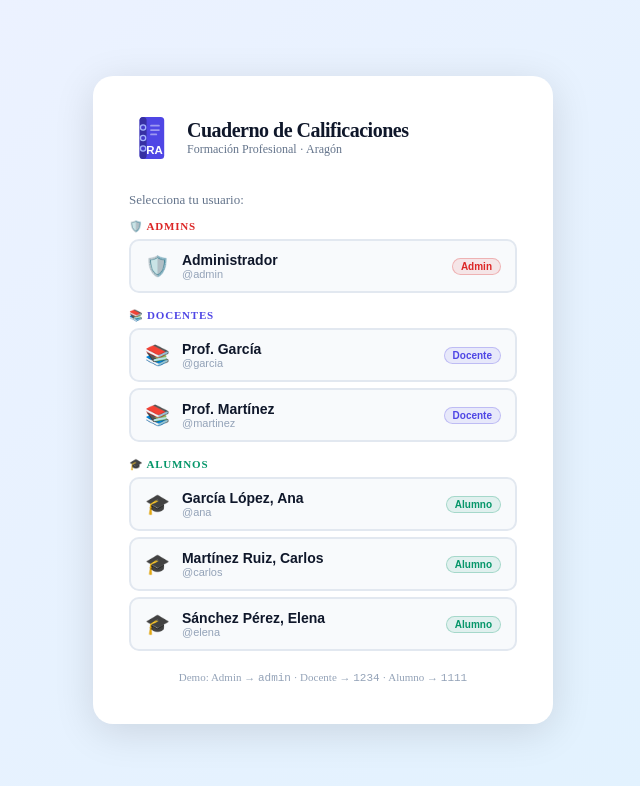
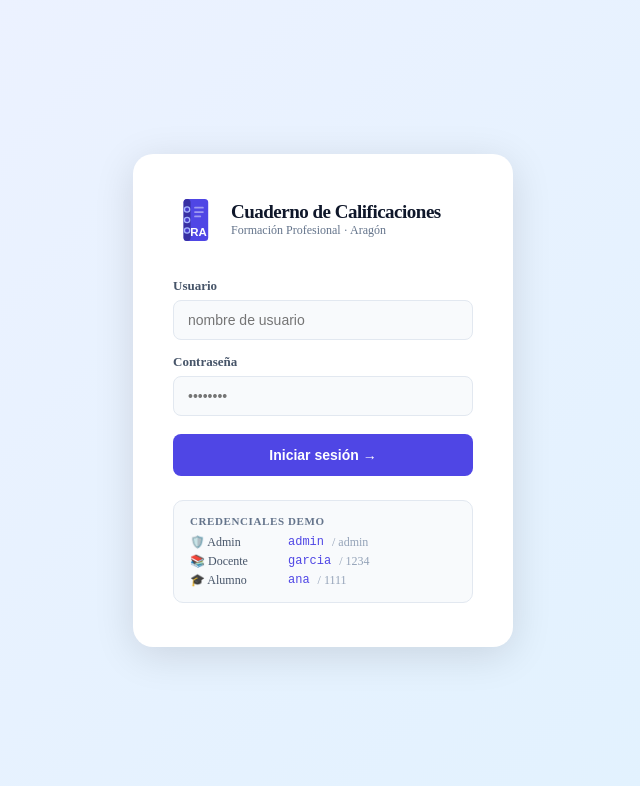
Before and after one commit to luisjsolsona/Calificaciones-RA, a React (Vite) app: page / in a window 1280 px wide. Shown: the top 786 px of the page, without its empty margins (317-957 px from the left). Built offline with nearby package versions, Linux system fonts and the light colour scheme.

Commit message:
fix: login con usuario/contraseña en texto libre, sin lista de usuarios

```diff
--- a/src/Login.jsx
+++ b/src/Login.jsx
@@ -1,11 +1,10 @@
 import { useState } from "react";
-import { ROLES } from "./store.js";
 
-function NotebookIcon({ size = 40 }) {
+function NotebookIcon({ size = 44 }) {
   return (
     <svg width={size} height={size} viewBox="0 0 40 50" fill="none" style={{ flexShrink:0 }}>
       <rect x="7" y="1" width="28" height="48" rx="4" fill="#4f46e5"/>
-      <rect x="7" y="1" width="8" height="48" rx="4" fill="#3730a3"/>
+      <rect x="7" y="1" width="8"  height="48" rx="4" fill="#3730a3"/>
       <circle cx="11" cy="13" r="3" fill="#4338ca" stroke="#a5b4fc" strokeWidth="1.5"/>
       <circle cx="11" cy="25" r="3" fill="#4338ca" stroke="#a5b4fc" strokeWidth="1.5"/>
       <circle cx="11" cy="37" r="3" fill="#4338ca" stroke="#a5b4fc" strokeWidth="1.5"/>
@@ -18,105 +17,95 @@ function NotebookIcon({ size = 40 }) {
 }
 
 export default function Login({ users, onLogin }) {
-  const [selectedId, setSelectedId] = useState(null);
-  const [password,   setPassword]   = useState("");
-  const [error,      setError]       = useState("");
-
-  const selectedUser = users.find(u => u.id === selectedId);
-
-  function select(id) { setSelectedId(id); setPassword(""); setError(""); }
+  const [usuario,  setUsuario]  = useState("");
+  const [password, setPassword] = useState("");
+  const [error,    setError]    = useState("");
 
   function handleLogin() {
-    if (!selectedUser) return;
-    if (selectedUser.password !== password) { setError("Contraseña incorrecta"); return; }
-    onLogin(selectedUser.id);
+    const user = users.find(u => u.usuario === usuario.trim());
+    if (!user || user.password !== password) {
+      setError("Usuario o contraseña incorrectos");
+      return;
+    }
+    onLogin(user.id);
   }
 
-  // Agrupar por rol para mostrar ordenados
-  const byRole = ["admin","docente","alumno"].map(role => ({
-    role,
-    users: users.filter(u => u.role === role),
-  })).filter(g => g.users.length > 0);
+  const IS = {
+    width:"100%", border:"1px solid #e2e8f0", borderRadius:8, padding:"11px 14px",
+    fontSize:14, outline:"none", boxSizing:"border-box", color:"#0f172a",
+    background:"#f8fafc",
+  };
 
   return (
     <div style={{ minHeight:"100vh", background:"linear-gradient(135deg,#eef2ff 0%,#e0f2fe 100%)", display:"flex", alignItems:"center", justifyContent:"center", padding:16 }}>
-      <div style={{ background:"#ffffff", borderRadius:20, padding:"40px 36px", width:"100%", maxWidth:460, boxShadow:"0 8px 40px rgba(0,0,0,0.12)" }}>
+      <div style={{ background:"#ffffff", borderRadius:20, padding:"44px 40px", width:"100%", maxWidth:380, boxShadow:"0 8px 40px rgba(0,0,0,0.12)" }}>
 
         {/* Logo */}
-        <div style={{ display:"flex", alignItems:"center", gap:14, marginBottom:32 }}>
+        <div style={{ display:"flex", alignItems:"center", gap:14, marginBottom:36 }}>
           <NotebookIcon size={44}/>
           <div>
-            <h1 style={{ margin:0, fontSize:20, fontWeight:800, color:"#0f172a", letterSpacing:-.5 }}>Cuaderno de Calificaciones</h1>
+            <h1 style={{ margin:0, fontSize:19, fontWeight:800, color:"#0f172a", letterSpacing:-.5 }}>Cuaderno de Calificaciones</h1>
             <p  style={{ margin:0, fontSize:12, color:"#64748b" }}>Formación Profesional · Aragón</p>
           </div>
         </div>
 
-        {/* Lista de usuarios por rol */}
-        <p style={{ fontSize:13, color:"#64748b", marginBottom:12, marginTop:0 }}>Selecciona tu usuario:</p>
-        {byRole.map(({ role, users: group }) => {
-          const roleMeta = ROLES[role];
-          return (
-            <div key={role} style={{ marginBottom:16 }}>
-              <div style={{ fontSize:11, fontWeight:600, color:roleMeta.color, textTransform:"uppercase", letterSpacing:.8, marginBottom:6 }}>
-                {roleMeta.icon} {roleMeta.label}s
+        {/* Formulario */}
+        <div style={{ display:"flex", flexDirection:"column", gap:14 }}>
+          <div>
+            <label style={{ fontSize:13, fontWeight:600, color:"#475569", display:"block", marginBottom:6 }}>Usuario</label>
+            <input
+              value={usuario}
+              autoFocus
+              onChange={e => { setUsuario(e.target.value); setError(""); }}
+              onKeyDown={e => e.key==="Enter" && document.getElementById("pwd-input").focus()}
+              placeholder="nombre de usuario"
+              style={{ ...IS, border:`1px solid ${error?"#fca5a5":"#e2e8f0"}` }}
+            />
           </div>
-              <div style={{ display:"flex", flexDirection:"column", gap:6 }}>
-                {group.map(user => {
-                  const active = selectedId === user.id;
-                  return (
-                    <button key={user.id} onClick={() => select(user.id)} style={{
-                      display:"flex", alignItems:"center", gap:12, padding:"11px 14px", borderRadius:10,
-                      border:`2px solid ${active?"#4f46e5":"#e2e8f0"}`,
-                      background:active?"#eef2ff":"#f8fafc",
-                      cursor:"pointer", textAlign:"left", transition:"all .15s",
-                    }}>
-                      <span style={{ fontSize:20 }}>{roleMeta.icon}</span>
-                      <div style={{ flex:1 }}>
-                        <div style={{ fontWeight:600, color:"#0f172a", fontSize:14 }}>{user.nombre}</div>
-                        <div style={{ fontSize:11, color:"#94a3b8" }}>@{user.usuario}</div>
-                      </div>
-                      <span style={{ fontSize:10, fontWeight:700, color:roleMeta.color,
-                        background:roleMeta.color+"18", border:`1px solid ${roleMeta.color}44`,
-                        borderRadius:99, padding:"2px 8px" }}>
-                        {roleMeta.label}
-                      </span>
-                    </button>
-                  );
-                })}
-              </div>
-            </div>
-          );
-        })}
-
-        {/* Contraseña */}
-        {selectedUser && (
-          <div style={{ marginTop:20 }}>
-            <label style={{ fontSize:13, fontWeight:600, color:"#475569", display:"block", marginBottom:6 }}>
-              Contraseña para <strong>{selectedUser.nombre}</strong>
-            </label>
+          <div>
+            <label style={{ fontSize:13, fontWeight:600, color:"#475569", display:"block", marginBottom:6 }}>Contraseña</label>
             <input
+              id="pwd-input"
               type="password"
               value={password}
-              autoFocus
               onChange={e => { setPassword(e.target.value); setError(""); }}
               onKeyDown={e => e.key==="Enter" && handleLogin()}
-              placeholder="Introduce tu contraseña"
-              style={{ width:"100%", border:`1px solid ${error?"#fca5a5":"#cbd5e1"}`, borderRadius:8, padding:"10px 14px",
-                fontSize:14, outline:"none", boxSizing:"border-box", marginBottom:8 }}
+              placeholder="••••••••"
+              style={{ ...IS, border:`1px solid ${error?"#fca5a5":"#e2e8f0"}` }}
             />
-            {error && <div style={{ color:"#dc2626", fontSize:13, marginBottom:8 }}>⚠ {error}</div>}
+          </div>
+
+          {error && (
+            <div style={{ color:"#dc2626", fontSize:13, display:"flex", alignItems:"center", gap:6 }}>
+              ⚠ {error}
+            </div>
+          )}
+
           <button onClick={handleLogin} style={{
             width:"100%", background:"#4f46e5", color:"#fff", border:"none", borderRadius:8,
-              padding:"12px", fontSize:14, fontWeight:700, cursor:"pointer",
+            padding:"13px", fontSize:14, fontWeight:700, cursor:"pointer", marginTop:4,
           }}>
             Iniciar sesión →
           </button>
         </div>
-        )}
 
-        <p style={{ marginTop:20, marginBottom:0, fontSize:11, color:"#94a3b8", textAlign:"center" }}>
-          Demo: Admin → <code>admin</code> · Docente → <code>1234</code> · Alumno → <code>1111</code>
-        </p>
+        {/* Credenciales demo */}
+        <div style={{ marginTop:24, padding:"14px 16px", background:"#f8fafc", borderRadius:10, border:"1px solid #e2e8f0" }}>
+          <p style={{ margin:"0 0 8px", fontSize:11, fontWeight:700, color:"#64748b", textTransform:"uppercase", letterSpacing:.6 }}>Credenciales demo</p>
+          <div style={{ display:"flex", flexDirection:"column", gap:4 }}>
+            {[
+              { rol:"🛡️ Admin",   user:"admin",    pwd:"admin" },
+              { rol:"📚 Docente", user:"garcia",   pwd:"1234"  },
+              { rol:"🎓 Alumno",  user:"ana",      pwd:"1111"  },
+            ].map(d => (
+              <div key={d.user} style={{ display:"flex", gap:8, fontSize:12, color:"#475569" }}>
+                <span style={{ width:90 }}>{d.rol}</span>
+                <code style={{ color:"#4f46e5" }}>{d.user}</code>
+                <span style={{ color:"#94a3b8" }}>/ {d.pwd}</span>
+              </div>
+            ))}
+          </div>
+        </div>
       </div>
     </div>
   );
```
Lines whose indentation alone changed are shown as unchanged.
